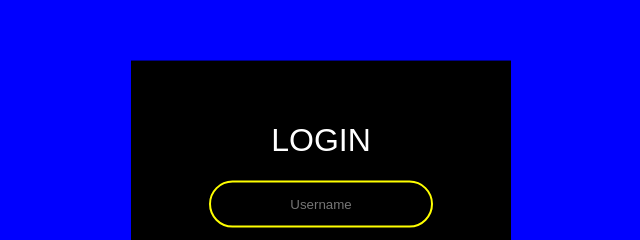
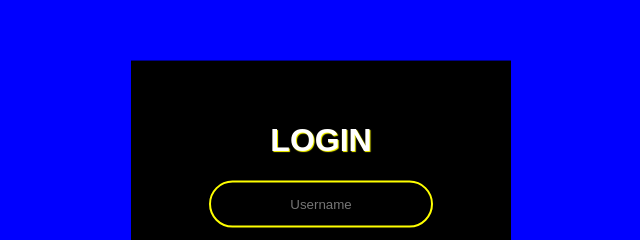
Before and after one commit to galip16/Animated-Login-Form, a plain HTML site: page index.html in a window 1280 px wide. Shown: the part 159-399 px from the top of the page, 319-959 px from the left. Drawn offline with Linux system fonts and the light colour scheme.

Commit message:
Shadow added to login

```diff
--- a/style.css
+++ b/style.css
@@ -17,9 +17,10 @@ body {
 }
 
 .box h1{
-    color: white;
+    color: rgb(255, 255, 255);
     text-transform: uppercase;
-    font-weight: 500;
+    font-weight: 400px;
+    text-shadow: 1px 1px 1px yellow;
 }
 
 .box input[type = "text"], .box input[type = "password"] {
```
